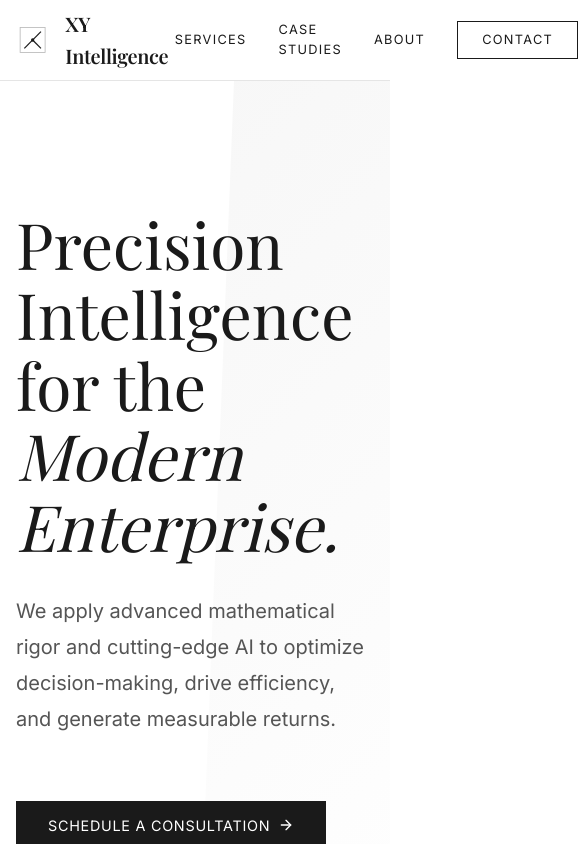
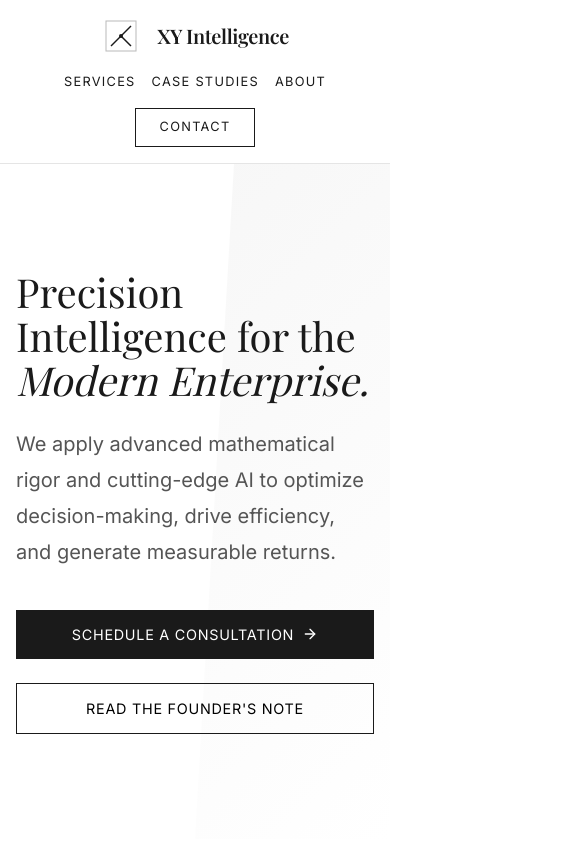
Before and after one commit to sisirath/xy, a React (Vite) app: page / in a window 390 px wide. Shown: the top 844 px of the page, 578 px wide, since content can reach past the window. Built offline with nearby package versions, Linux system fonts and the light colour scheme; a web font is replaced by a local one.

Commit message:
Optimize for mobile: Responsive layout and interactions

```diff
--- a/src/components/Footer.jsx
+++ b/src/components/Footer.jsx
@@ -39,7 +39,7 @@ const Footer = () => {
             </div>
 
             <div style={{ backgroundColor: 'var(--color-text)', color: 'white', padding: 'var(--spacing-md) 0' }}>
-                <div className="container" style={{ display: 'flex', justifyContent: 'space-between', alignItems: 'center', fontSize: '0.8rem', opacity: 0.8 }}>
+                <div className="container footer-bottom" style={{ display: 'flex', justifyContent: 'space-between', alignItems: 'center', fontSize: '0.8rem', opacity: 0.8 }}>
                     <div>
                         &copy; {new Date().getFullYear()} XY Intelligence. All rights reserved.
                     </div>
--- a/src/components/Header.jsx
+++ b/src/components/Header.jsx
@@ -13,7 +13,7 @@ const Logo = () => (
 const Header = () => {
     return (
         <header style={{ borderBottom: '1px solid var(--color-border)' }}>
-            <div className="container" style={{ display: 'flex', justifyContent: 'space-between', alignItems: 'center', height: '80px' }}>
+            <div className="container header-inner">
                 <a href="/" style={{ display: 'flex', alignItems: 'center', gap: '1rem', textDecoration: 'none' }}>
                     <Logo />
                     <span style={{
@@ -26,7 +26,7 @@ const Header = () => {
                         XY Intelligence
                     </span>
                 </a>
-                <nav style={{ display: 'flex', alignItems: 'center', gap: '2rem' }}>
+                <nav className="header-nav">
                     <a href="#services" className="uppercase-tracking">Services</a>
                     <a href="#cases" className="uppercase-tracking">Case Studies</a>
                     <a href="#about" className="uppercase-tracking">About</a>
--- a/src/components/Hero.jsx
+++ b/src/components/Hero.jsx
@@ -39,11 +39,8 @@ const Hero = () => {
 
             <div className="container" style={{ position: 'relative', zIndex: 1 }}>
                 <div style={{ maxWidth: '800px' }}>
-                    <h1 style={{
-                        fontSize: '4rem',
-                        marginBottom: 'var(--spacing-md)',
+                    <h1 className="hero-title" style={{
                         color: 'var(--color-text)',
-                        lineHeight: 1.1
                     }}>
                         Precision Intelligence for the <br />
                         <span style={{ fontStyle: 'italic', fontWeight: 400 }}>Modern Enterprise.</span>
@@ -59,7 +56,7 @@ const Hero = () => {
                         We apply advanced mathematical rigor and cutting-edge AI to optimize decision-making, drive efficiency, and generate measurable returns.
                     </p>
 
-                    <div style={{ display: 'flex', gap: 'var(--spacing-md)', flexWrap: 'wrap' }}>
+                    <div className="hero-buttons" style={{ display: 'flex', gap: 'var(--spacing-md)' }}>
                         <button style={{
                             backgroundColor: 'var(--color-text)',
                             color: 'var(--color-bg)',
@@ -133,12 +130,12 @@ const Hero = () => {
             `}
                     </style>
                     <div
+                        className="modal-content-wrapper"
                         onClick={(e) => e.stopPropagation()}
                         style={{
                             backgroundColor: '#FFFFFF',
-                            padding: 'var(--spacing-xl)',
-                            maxWidth: '800px',
-                            width: '90%',
+                            // Padding handled by class
+                            // Dimensions handled by class
                             position: 'relative',
                             boxShadow: '0 40px 80px -20px rgba(0, 0, 0, 0.15)',
                             border: '1px solid var(--color-border)',
@@ -151,8 +148,8 @@ const Hero = () => {
                             onClick={closeModal}
                             style={{
                                 position: 'absolute',
-                                top: '1.5rem',
-                                right: '1.5rem',
+                                top: '1rem',
+                                right: '1rem',
                                 padding: '0.5rem',
                                 cursor: 'pointer',
                                 color: 'var(--color-text)',
@@ -174,9 +171,8 @@ const Hero = () => {
                             <div style={{ fontFamily: 'var(--font-sans)', fontSize: '0.75rem', letterSpacing: '0.2em', textTransform: 'uppercase', color: 'var(--color-text-light)', marginBottom: '1rem' }}>
                                 XY Intelligence
                             </div>
-                            <h3 style={{
+                            <h3 className="modal-title" style={{
                                 fontFamily: 'var(--font-serif)',
-                                fontSize: '2.5rem',
                                 color: 'var(--color-text)'
                             }}>
                                 Founder's Note
@@ -185,7 +181,7 @@ const Hero = () => {
 
                         <div style={{
                             fontFamily: 'var(--font-serif)',
-                            fontSize: '1.35rem',
+                            fontSize: '1.25rem', // Slightly smaller for better flow
                             lineHeight: 1.8,
                             color: 'var(--color-text)',
                             textAlign: 'center',
--- a/src/index.css
+++ b/src/index.css
@@ -12,6 +12,24 @@
   --spacing-md: 2rem;
   --spacing-lg: 4rem;
   --spacing-xl: 8rem;
+
+  --font-size-h1: 4rem;
+  --font-size-h2: 2.5rem;
+  --font-size-modal-h3: 2.5rem;
+  --modal-padding: var(--spacing-xl);
+}
+
+@media (max-width: 768px) {
+  :root {
+    --spacing-md: 1.5rem;
+    --spacing-lg: 2.5rem;
+    --spacing-xl: 4rem;
+
+    --font-size-h1: 2.5rem;
+    --font-size-h2: 2rem;
+    --font-size-modal-h3: 1.75rem;
+    --modal-padding: var(--spacing-md);
+  }
 }
 
 * {
@@ -29,7 +47,12 @@ body {
   -moz-osx-font-smoothing: grayscale;
 }
 
-h1, h2, h3, h4, h5, h6 {
+h1,
+h2,
+h3,
+h4,
+h5,
+h6 {
   font-family: var(--font-serif);
   font-weight: 400;
   line-height: 1.2;
@@ -62,6 +85,71 @@ button {
   padding: var(--spacing-xl) 0;
 }
 
+/* Responsive Components Classes */
+.hero-title {
+  font-size: var(--font-size-h1) !important;
+  line-height: 1.1;
+  margin-bottom: var(--spacing-md);
+}
+
+.modal-content-wrapper {
+  padding: var(--modal-padding) !important;
+  max-width: 800px;
+  width: 90%;
+  max-height: 90vh;
+  /* Ensure it fits on small vertical screens */
+  overflow-y: auto;
+  /* Scroll if content is too tall */
+}
+
+.modal-title {
+  font-size: var(--font-size-modal-h3) !important;
+}
+
+.header-inner {
+  display: flex;
+  justify-content: space-between;
+  align-items: center;
+  height: 80px;
+}
+
+.header-nav {
+  display: flex;
+  align-items: center;
+  gap: 2rem;
+}
+
+@media (max-width: 768px) {
+  .header-inner {
+    flex-direction: column;
+    height: auto;
+    padding: 1rem 0;
+    gap: 1rem;
+  }
+
+  .header-nav {
+    flex-wrap: wrap;
+    justify-content: center;
+    gap: 1rem;
+  }
+
+  .footer-bottom {
+    flex-direction: column;
+    gap: 1rem;
+    text-align: center;
+  }
+
+  .hero-buttons {
+    flex-direction: column;
+    align-items: stretch;
+  }
+
+  .hero-buttons button {
+    justify-content: center;
+    width: 100%;
+  }
+}
+
 /* Utilities for "Elite Minimalist" look */
 .border-thin {
   border: 1px solid var(--color-border);
```
